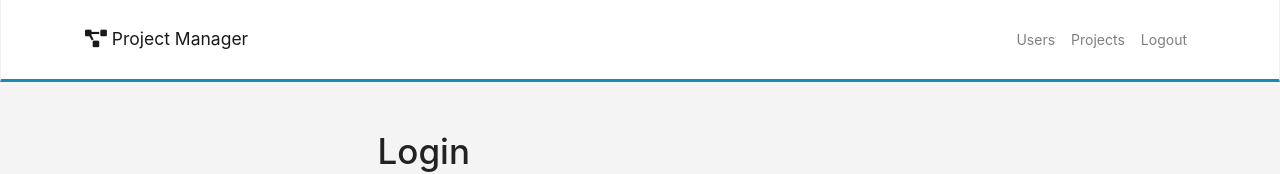
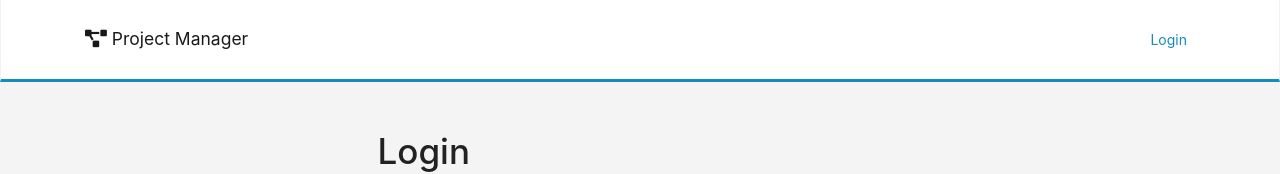
Before and after one commit to webtraining-zone/curso-profesional-lumen-react-frontend, a React (Create React App) app: page /login in a window 1280 px wide. Shown: the top 174 px of the page. Built offline with nearby package versions, Linux system fonts and the light colour scheme.

Commit message:
Mejorar operaciones de login / logout

```diff
--- a/src/components/private/common/header/Header.js
+++ b/src/components/private/common/header/Header.js
@@ -2,18 +2,26 @@ import React from 'react';
 import {NavLink} from 'react-router-dom';
 import AuthenticationService
   from '../../../../auth/services/AuthenticationService';
+import {withRouter} from 'react-router-dom';
 
 class Header extends React.Component {
 
   handleLogout = () => {
     AuthenticationService.logout().then(() => {
-      console.log('Logged out');
+      console.log('Header >> handleLogout()');
 
-      // TODO: Redirect to the public home
+      // Re-set the state in the Router component
+      this.props.onLogout();
+
+      // Redirect to the public home
+      this.props.history.push('/');
     });
   };
 
   render() {
+
+    const {isUserAuthenticated} = this.props;
+
     return (
         // https://bootswatch.com/lumen/
         <header>
@@ -30,11 +38,11 @@ class Header extends React.Component {
               </button>
 
               <div className="collapse navbar-collapse" id="navbarRight">
+                {isUserAuthenticated &&
                 <ul className="navbar-nav ml-auto">
                   <li className="nav-item">
                     <NavLink className="nav-link" to={'/users'}
-                             activeStyle={{color: '#158CBA'}}>Users<span
-                        className="sr-only">(current)</span></NavLink>
+                             activeStyle={{color: '#158CBA'}}>Users</NavLink>
                   </li>
 
                   <li className="nav-item">
@@ -47,8 +55,14 @@ class Header extends React.Component {
                        onClick={this.handleLogout}>Logout</a>
                   </li>
 
-                </ul>
-
+                </ul>}
+                {!isUserAuthenticated &&
+                <ul className="navbar-nav ml-auto">
+                  <li className="nav-item">
+                    <NavLink className="nav-link" to={'/login'}
+                             activeStyle={{color: '#158CBA'}}>Login</NavLink>
+                  </li>
+                </ul>}
               </div>
             </div>
           </nav>
@@ -57,4 +71,4 @@ class Header extends React.Component {
   }
 }
 
-export default Header;
+export default withRouter(Header);
--- a/src/components/private/projects/ProjectsIndex.js
+++ b/src/components/private/projects/ProjectsIndex.js
@@ -3,8 +3,11 @@ import React from 'react';
 class ProjectsIndex extends React.Component {
   render() {
     return (
-        <div>
+        <div className="b-content container">
           <h1>Projects</h1>
+          <p>
+            Let's do something awesome here!
+          </p>
         </div>
     );
   }
--- a/src/components/private/projects/routing/ProjectsRouting.js
+++ b/src/components/private/projects/routing/ProjectsRouting.js
@@ -4,9 +4,7 @@ import ProjectsIndex from '../ProjectsIndex';
 
 const ProjectsRouting = () => (
     <Switch>
-      <div className="b-content container">
         <Route exact path='/projects' component={ProjectsIndex}/>
-      </div>
     </Switch>
 );
 
--- a/src/components/private/users/UsersIndex.js
+++ b/src/components/private/users/UsersIndex.js
@@ -19,6 +19,7 @@ class UsersIndex extends React.Component {
     const numberOfInactiveUsers = users.length - numberOfActiveUsers;
 
     return (
+        <div className="b-content container">
           <div className="b-users">
 
             <UsersTable users={users} onDeleteUser={this.handleClickDeleteUser}
@@ -34,6 +35,7 @@ class UsersIndex extends React.Component {
               </div>
             </div>
 
+          </div>
         </div>
     );
   }
--- a/src/components/private/users/routing/UsersRouting.js
+++ b/src/components/private/users/routing/UsersRouting.js
@@ -4,9 +4,7 @@ import UsersIndex from '../UsersIndex';
 
 const UsersRouting = () => (
     <Switch>
-      <div className="b-content container">
-        <Route exact path='/users' component={UsersIndex}/>
-      </div>
+      <Route exact path='/users' component={UsersIndex}/>
     </Switch>
 );
 
--- a/src/components/public/login/LoginComponent.js
+++ b/src/components/public/login/LoginComponent.js
@@ -3,12 +3,12 @@ import LoginForm from './LoginForm';
 
 class LoginComponent extends React.Component {
   render() {
-    const {location} = this.props;
+    const {location, onLogin} = this.props;
 
     return (
         <div className="container">
           <div className="mt-5">
-            <LoginForm location={location}/>
+            <LoginForm location={location} onLogin={onLogin}/>
           </div>
         </div>
     );
--- a/src/components/public/login/LoginForm.js
+++ b/src/components/public/login/LoginForm.js
@@ -26,10 +26,16 @@ class LoginForm extends React.Component {
 
     AuthenticationService.login(userName, password).
         then(() => {
+          // TODO: Emit an event, so other component can know
+          console.log('LoginForm >> Trigger the onLogin() callback, before redirecting...');
+          this.props.onLogin();
+
           this.setState(() => ({
             redirectToReferrer: true,
           }));
+
         }).catch(error => {
+      console.error(error);
       toast.error(`Couldn't start a session!`);
     });
   };
--- a/src/routing/Router.js
+++ b/src/routing/Router.js
@@ -8,16 +8,48 @@ import ProjectsRouting
 import LoginComponent from '../components/public/login/LoginComponent';
 import PrivateRoute from './PrivateRoute';
 import PublicHomeIndex from '../components/public/home/PublicHomeIndex';
+import AuthenticationService from '../auth/services/AuthenticationService';
 
-const Router = () => {
+class Router extends React.Component {
+
+  state = {isUserAuthenticated: false};
+
+  constructor(props) {
+    super(props);
+    this.state.isUserAuthenticated = AuthenticationService.isUserAuthenticated();
+  }
+
+  onLogin = () => {
+    console.log('Router >> onLogin() from Router...');
+
+    this.setState((prevState) => ({
+      isUserAuthenticated: AuthenticationService.isUserAuthenticated(),
+    }));
+  };
+
+  onLogout = () => {
+    console.log('Router >> onLogout() from Router...');
+
+    this.setState((prevState) => ({
+      isUserAuthenticated: AuthenticationService.isUserAuthenticated(),
+    }));
+  };
+
+  render() {
+
+    const {isUserAuthenticated} = this.state;
+
     return (
         <BrowserRouter>
           <div>
-          <Header/>
+            <Header isUserAuthenticated={isUserAuthenticated}
+                    onLogout={this.onLogout}/>
 
             <Switch>
               <Route exact path="/" component={PublicHomeIndex}/>
-            <Route path="/login" component={LoginComponent}/>
+              <Route path="/login"
+                     render={(props) =>
+                         <LoginComponent {...props} onLogin={this.onLogin}/>}/>
               <PrivateRoute path="/home" component={PrivateHomeIndex}/>
               <PrivateRoute path="/users" component={UsersRouting}/>
               <PrivateRoute path="/projects" component={ProjectsRouting}/>
@@ -26,6 +58,8 @@ const Router = () => {
           </div>
         </BrowserRouter>
     );
+  }
+
 };
 
 export default Router;
```
Lines whose indentation alone changed are shown as unchanged.
